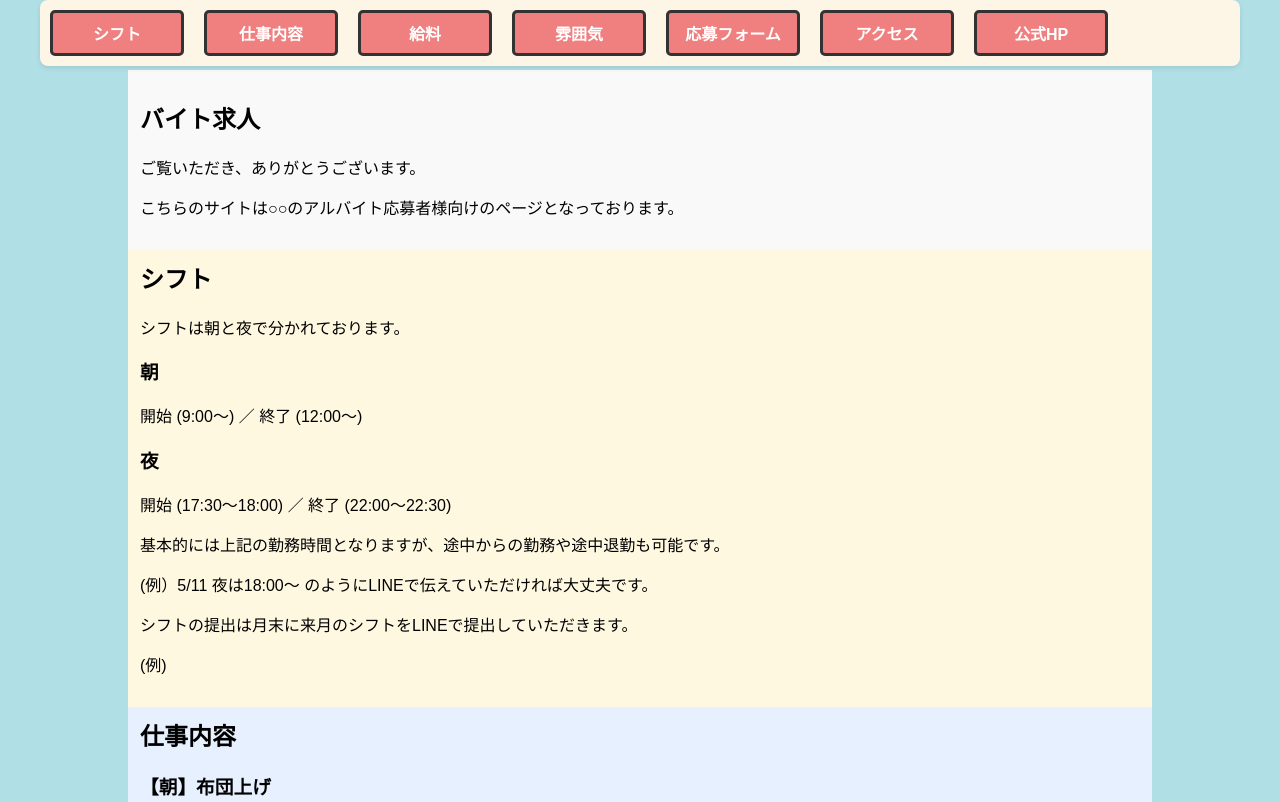
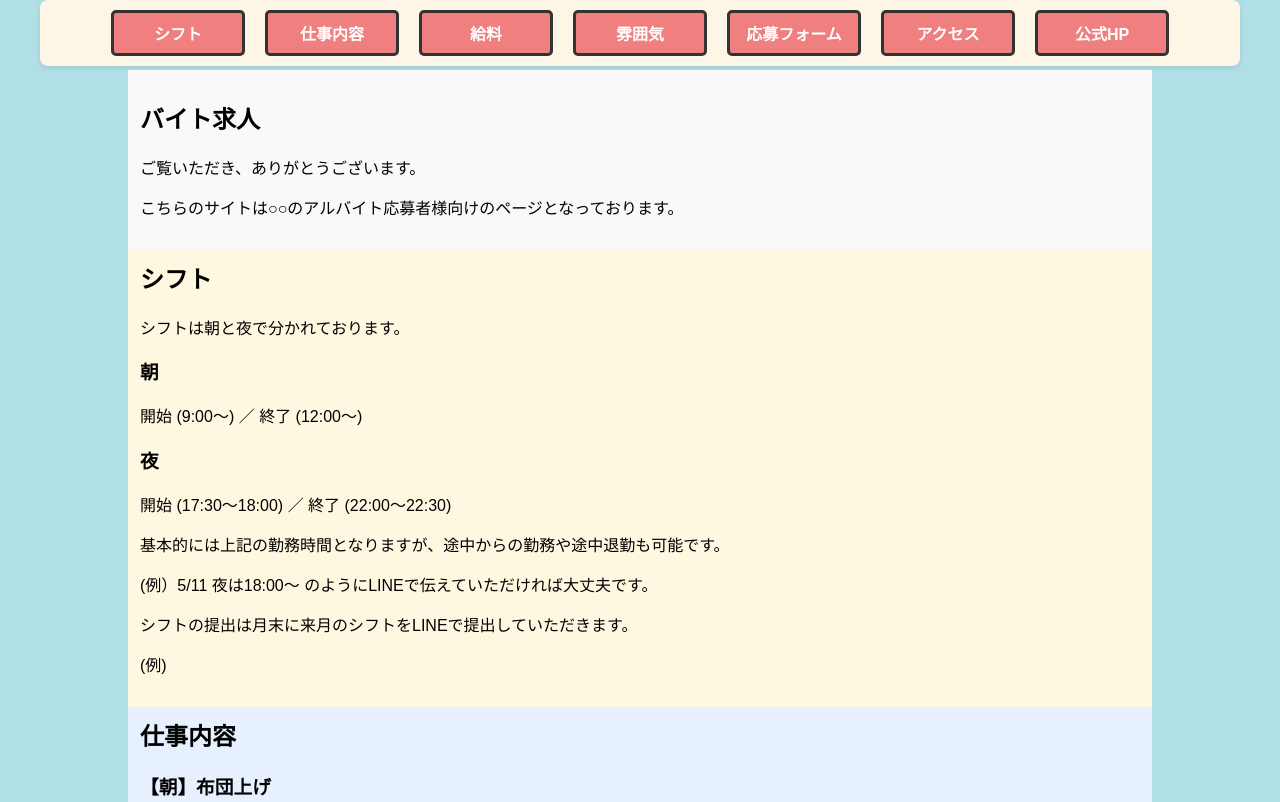
Before and after one commit to iga-323/Part-time-job, a plain HTML site: page index.html in a window 1280 px wide. Shown: the top 802 px of the page. Drawn offline with Linux system fonts and the light colour scheme.

Commit message:
Update index.html

```diff
--- a/index.html
+++ b/index.html
@@ -23,6 +23,7 @@
       box-shadow: 0 2px 5px rgba(0,0,0,0.1);
       z-index: 1000;
       display: flex;
+      justify-content: center;
       align-items: center;
       border-radius: 8px;
     }
@@ -32,6 +33,8 @@
       overflow-x: auto;
       -webkit-overflow-scrolling: touch;
       white-space: nowrap;
+      display: flex;
+      justify-content: center;
     }
 
     .banner-inner {
@@ -39,8 +42,8 @@
       flex-wrap: nowrap;
       gap: 20px;
       padding: 10px;
-      width: max-content;
-      min-width: 100%;
+      min-width: auto;
+      justify-content: center;
     }
 
     .tab {
@@ -97,6 +100,7 @@
       }
       .banner-inner {
         width: max-content;
+        justify-content: flex-start;
       }
       h1 {
         font-size: clamp(20px, 5vw, 36px);
```
